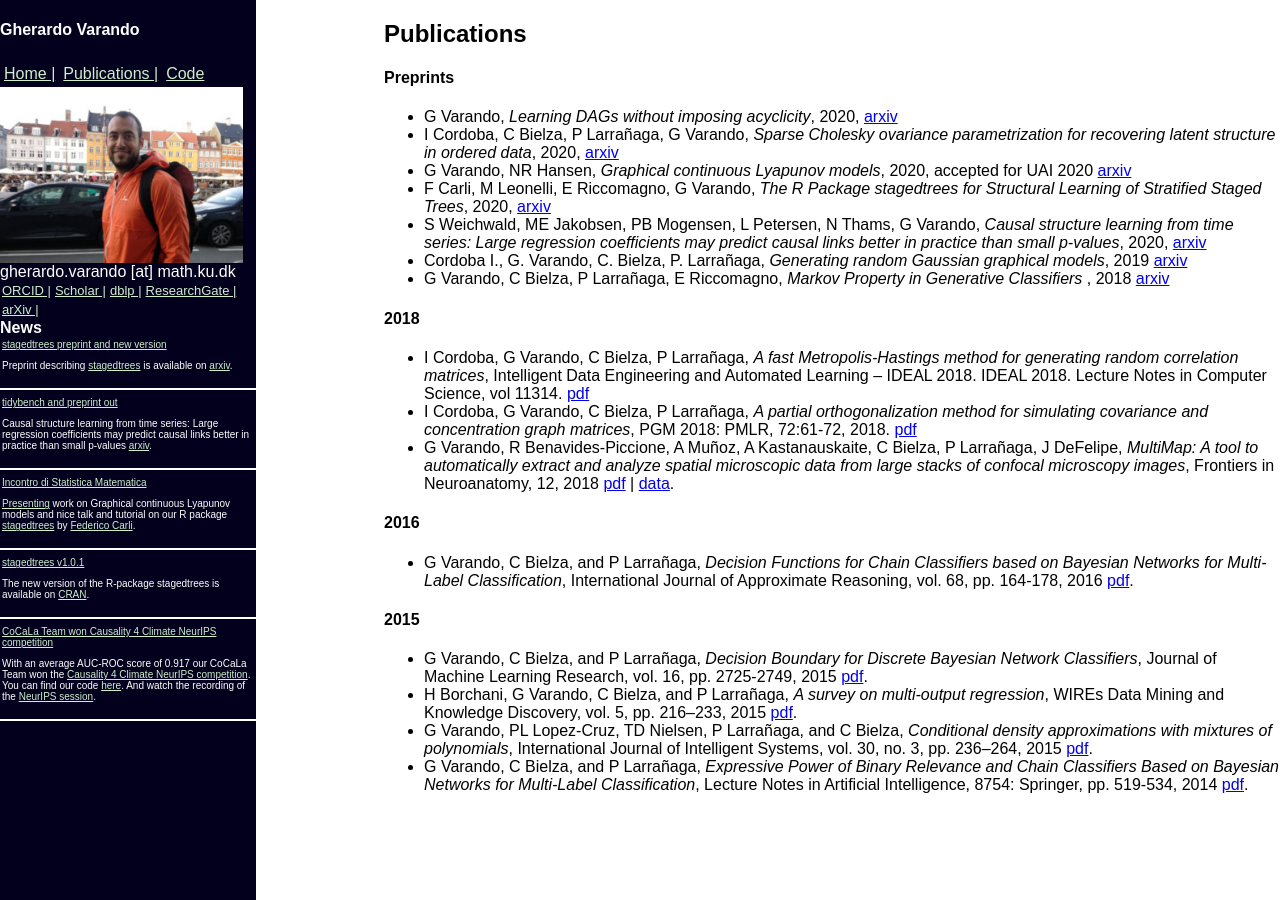
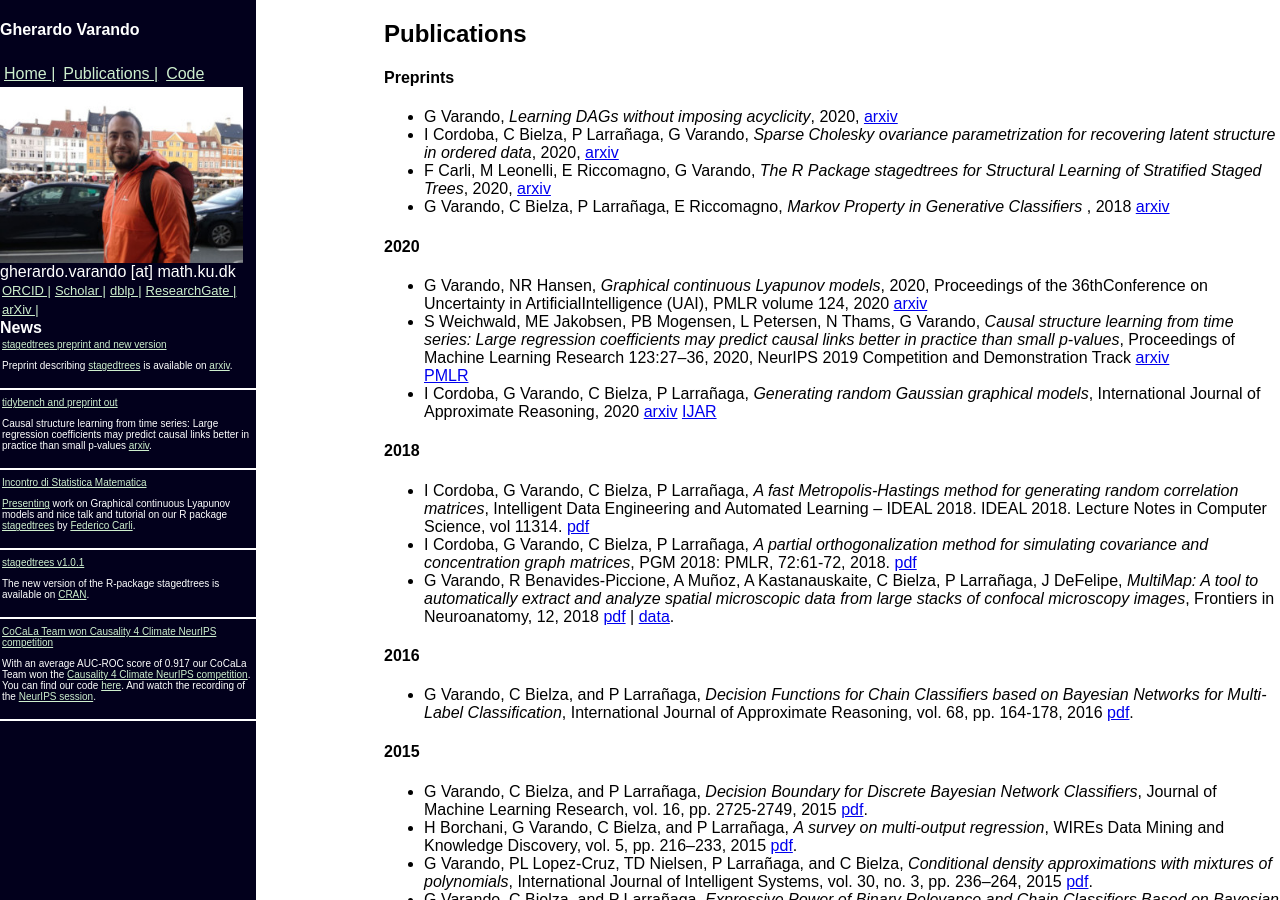
Before and after one commit to gherardovarando/gherardovarando.github.io, a Jekyll site: the page built from publications.md, in a window 1280 px wide. Built offline with Jekyll 4.4.1, drawn with Linux system fonts in a browser that asks for light colours.

Commit message:
update publicationos

```diff
--- a/publications.md
+++ b/publications.md
@@ -11,23 +11,32 @@
   *Sparse Cholesky ovariance parametrization for
    recovering latent structure in ordered data*, 2020,
    [arxiv](https://arxiv.org/abs/2006.01448)
-- G Varando, NR Hansen,
-  *Graphical continuous Lyapunov models*, 2020,
-  accepted for UAI 2020
-  [arxiv](https://arxiv.org/abs/2005.10483)
 - F Carli, M Leonelli, E Riccomagno, G Varando,
   *The R Package stagedtrees for Structural Learning of Stratified Staged Trees*,
   2020, [arxiv](https://arxiv.org/abs/2004.06459)
+- G Varando, C Bielza, P Larrañaga, E Riccomagno,
+   *Markov Property in Generative Classifiers* ,
+    2018 [arxiv](https://arxiv.org/abs/1811.04759)
+
+#### 2020
+
+- G Varando, NR Hansen,
+  *Graphical continuous Lyapunov models*, 2020,
+  Proceedings of the 36thConference on Uncertainty in ArtificialIntelligence (UAI),
+  PMLR volume 124, 2020
+  [arxiv](https://arxiv.org/abs/2005.10483)
 - S Weichwald, ME Jakobsen, PB Mogensen, L Petersen, N Thams, G Varando,
   *Causal structure learning from time series: Large regression
    coefficients may predict causal links better in practice
-   than small p-values*, 2020, [arxiv](https://arxiv.org/abs/2002.09573)
-- Cordoba I., G. Varando, C. Bielza, P. Larrañaga,
+   than small p-values*, Proceedings of Machine Learning Research 123:27–36, 2020,
+   NeurIPS 2019 Competition and Demonstration Track
+   [arxiv](https://arxiv.org/abs/2002.09573)
+   [PMLR](http://proceedings.mlr.press/v123/weichwald20a.html)
+- I Cordoba, G Varando, C Bielza, P Larrañaga,
   *Generating random Gaussian graphical models*,
-   2019 [arxiv](https://arxiv.org/abs/1909.01062)
-- G Varando, C Bielza, P Larrañaga, E Riccomagno,
-   *Markov Property in Generative Classifiers* ,
-    2018 [arxiv](https://arxiv.org/abs/1811.04759)
+   International Journal of Approximate Reasoning, 2020
+   [arxiv](https://arxiv.org/abs/1909.01062)
+   [IJAR](https://www.sciencedirect.com/science/article/abs/pii/S0888613X20302048)
 
 #### 2018
 
```
